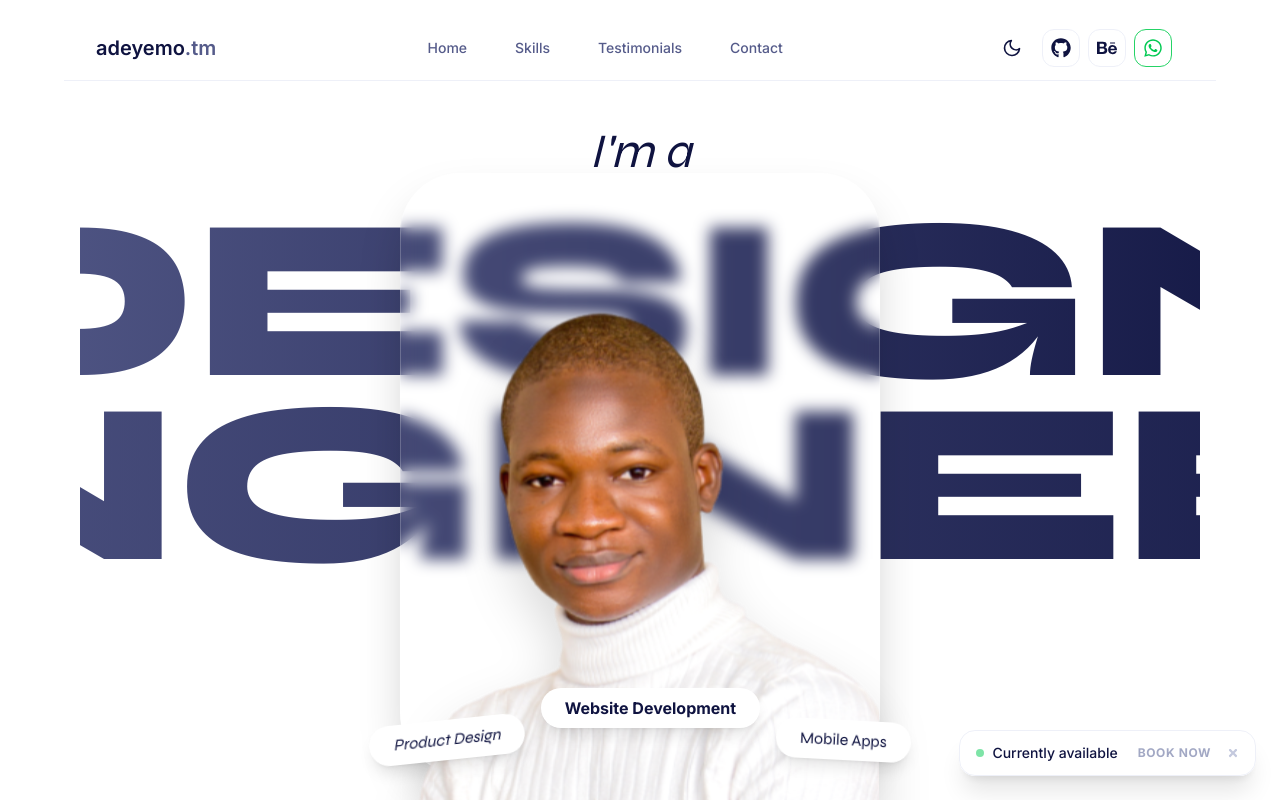
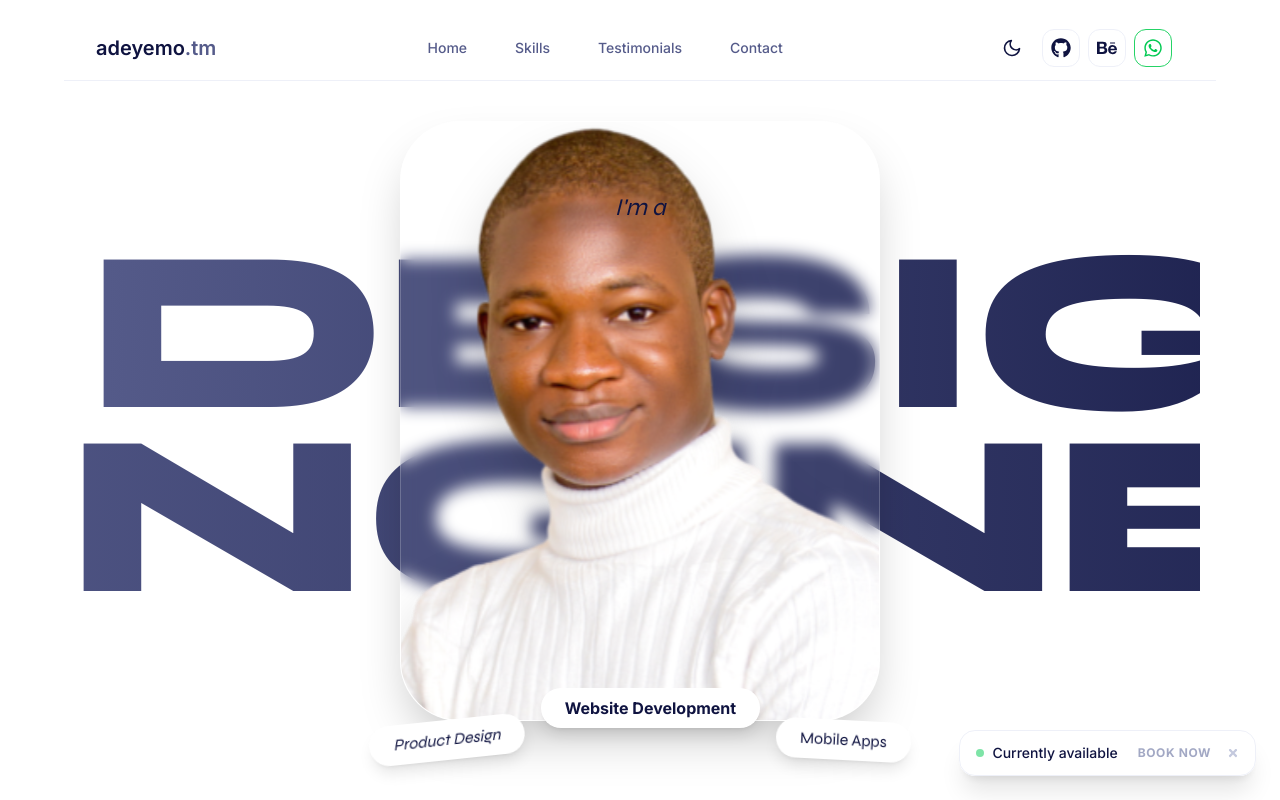
Before and after one commit to adeyemo-taiwo-m/atm, a Next.js app: page / in a window 1280 px wide. Shown: the top 800 px of the page. Built offline with nearby package versions, Linux system fonts and the light colour scheme.

Commit message:
made the hero texts ove to make it understnable

```diff
--- a/src/sections/Hero/Hero.jsx
+++ b/src/sections/Hero/Hero.jsx
@@ -6,27 +6,40 @@ export default function Hero() {
   return (
     <section
       id="hero"
-      className="relative w-full min-h-screen pt-32 pb-20 flex flex-col items-center justify-start overflow-hidden"
+      className="relative min-h-screen flex flex-col lap:items-center lap:justify-center pt-32 pb-12 lap:py-0 overflow-hidden"
     >
-      <div className="relative w-full max-w-[1400px] mx-auto px-4 tab:px-6 lap:px-8 flex flex-col items-center text-center z-10">
+      <div className="container mx-auto px-6 relative flex flex-col lap:items-center z-10">
         {/* Top Text Group */}
         <motion.div
           initial={{ opacity: 0, y: 20 }}
           animate={{ opacity: 1, y: 0 }}
           transition={{ duration: 0.6 }}
-          className="relative z-20 flex items-center justify-center gap-4 mb-8"
+          className="relative z-20 flex items-center justify-center gap-4 mb-4"
         >
-          <span className="font-stylish italic text-xl tab:text-4xl lap:text-5xl text-[var(--color-dark)] font-light">
+          <span className="font-stylish italic text-xl tab:text-2xl text-[var(--color-dark)] font-light">
             I&apos;m a
           </span>
         </motion.div>
 
-        {/* Massive Text */}
+        {/* Large Text Background - Relative on mobile, takes space */}
         <motion.h1
           initial={{ opacity: 0, scale: 0.9 }}
-          animate={{ opacity: 1, scale: 1 }}
-          transition={{ duration: 0.8, delay: 0.4 }}
-          className="relative z-0 text-[14vw] tab:text-[18vw] leading-[0.8] font-black tracking-tighter flex flex-col items-center font-stylish"
+          animate={{
+            opacity: 1,
+            scale: 1,
+            x: ["-10%", "10%"]
+          }}
+          transition={{
+            opacity: { duration: 0.8, delay: 0.4 },
+            scale: { duration: 0.8, delay: 0.4 },
+            x: {
+              duration: 8,
+              repeat: Infinity,
+              repeatType: "reverse",
+              ease: "easeInOut"
+            }
+          }}
+          className="relative z-0 text-[18vw] lap:text-[18vw] leading-[0.8] font-black tracking-tighter flex flex-col items-center font-stylish"
         >
           <span
             className="gradient-text"
@@ -42,17 +55,17 @@ export default function Hero() {
           </span>
         </motion.h1>
 
-        {/* Central Image - Positioned to look like it's popping out */}
+        {/* Profile Image Box - Relative on mobile, Absolute on desktop */}
         <motion.div
-          initial={{ opacity: 0, y: 100 }}
+          initial={{ opacity: 0, y: 50 }}
           animate={{ opacity: 1, y: 0 }}
-          transition={{ duration: 0.8, delay: 0.4 }}
-          className="absolute top-[12%] tab:top-[15%] lap:top-[10%] left-1/2 -translate-x-1/2 z-10 w-[280px] tab:w-[480px] aspect-[4/5] rounded-[40px] tab:rounded-[60px] border border-white/20 bg-white/5 backdrop-blur-sm shadow-2xl flex items-end justify-center group"
+          transition={{ duration: 0.8, delay: 0.6 }}
+          className="relative lap:absolute lap:top-[55%] lap:left-1/2 lap:-translate-x-1/2 lap:-translate-y-1/2 z-10 w-[280px] tab:w-[400px] lap:w-[480px] aspect-[4/5] rounded-[40px] tab:rounded-[60px] border border-white/20 bg-white/5 backdrop-blur-sm shadow-2xl overflow-hidden flex items-end justify-center group mt-8 lap:mt-0 mx-auto"
         >
           <img
             src="/profile.svg"
             alt="Taiwo Adeyemo"
-            className="w-[110%] max-w-none h-auto object-contain transition-all duration-700 group-hover:scale-110 drop-shadow-2xl translate-y-[10%]"
+            className="w-full h-full object-cover object-top transition-all duration-700 group-hover:scale-110 drop-shadow-2xl"
           />
         </motion.div>
       </div>
```
